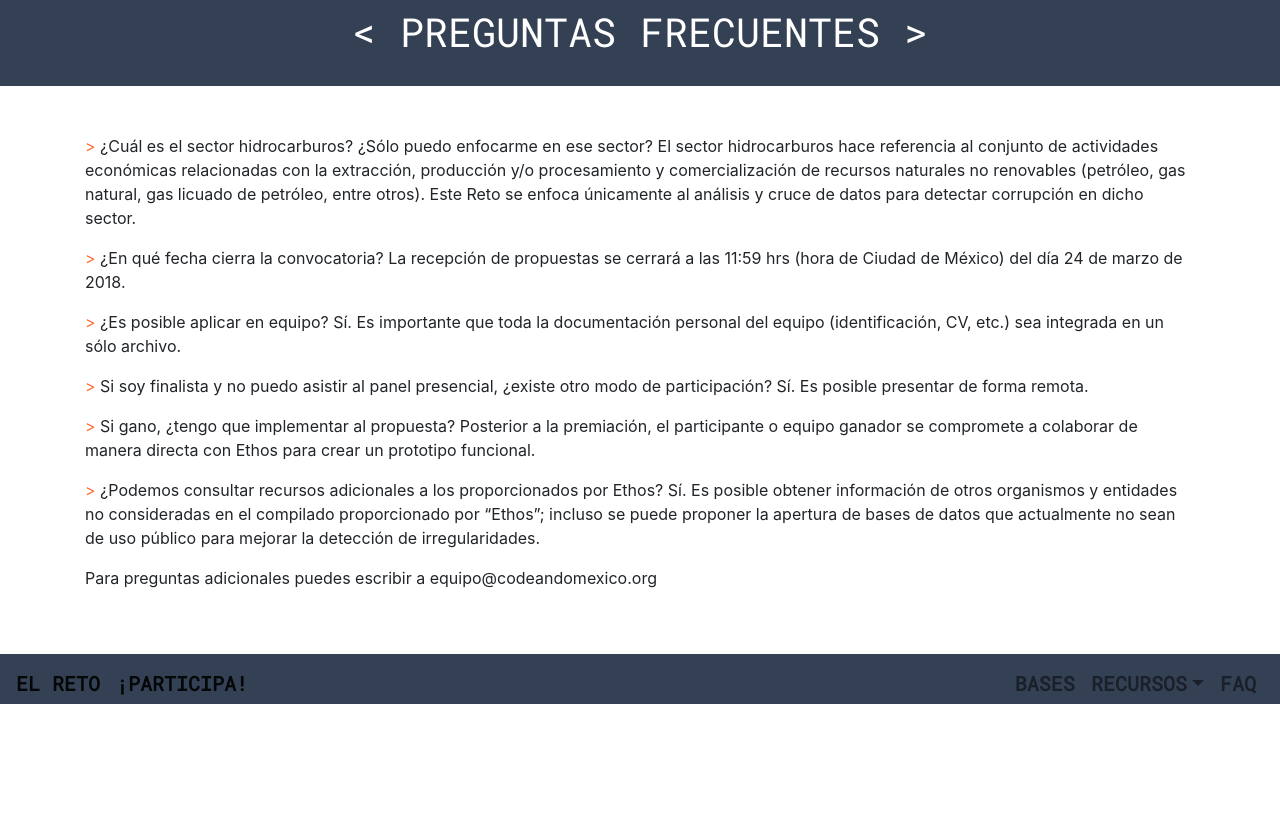
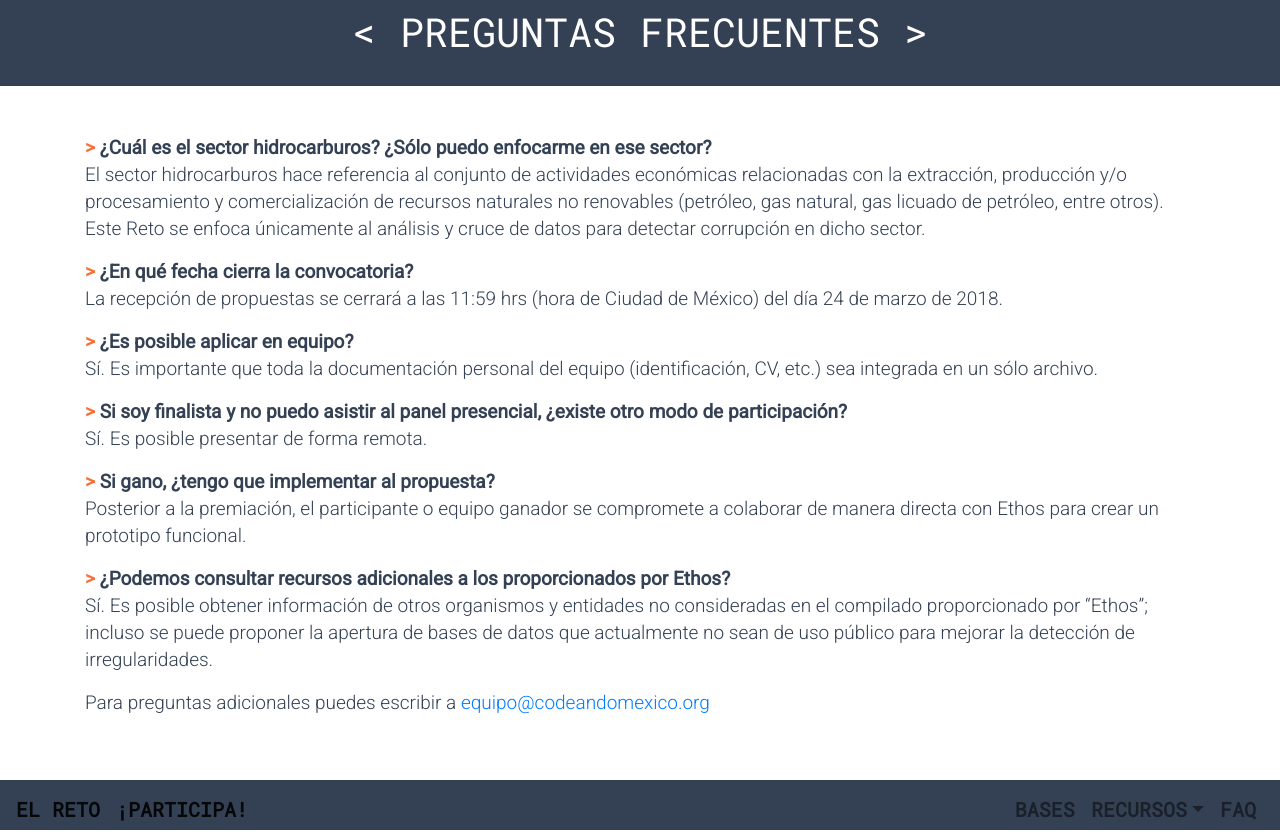
Before and after one commit to jorandradefig/retoethos.org, a React (Create React App) app in the folder app/: page / in a window 1280 px wide. Shown: the part 2040-2878 px from the top of the page. Before the commit the page ends 2752 px from the top, so only its background shows below. Built offline with nearby package versions, Linux system fonts and the light colour scheme.

Commit message:
Update faq

```diff
--- a/app/src/Home/Faq.css
+++ b/app/src/Home/Faq.css
@@ -1,3 +1,12 @@
-.signalP {
+.Faq p {
+  font-family: 'Roboto', sans-serif;
+  font-style: normal;
+  font-weight: 300;
+  line-height: 27px;
+  font-size: 19px;
+  color: #344154;
+}
+
+.greater {
   color: #F96E36;
 }
--- a/app/src/Home/Faq.js
+++ b/app/src/Home/Faq.js
@@ -13,27 +13,25 @@ class Faq extends Component {
         <Container className="py-5">
           <Row>
             <Col xs="12" lg="12">
-              <p>
-                <span className="signalP"> &gt; </span> ¿Cuál es el sector hidrocarburos? ¿Sólo puedo enfocarme en ese sector? El sector hidrocarburos hace referencia al conjunto de actividades económicas relacionadas con la extracción, producción y/o procesamiento y comercialización de recursos naturales no renovables (petróleo, gas natural, gas licuado de petróleo, entre otros). Este Reto se enfoca únicamente al análisis y cruce de datos para detectar corrupción en dicho sector.
-              </p>
-              <p>
-                <span className="signalP"> &gt; </span> ¿En qué fecha cierra la convocatoria? La recepción de propuestas se cerrará a las 11:59 hrs (hora de Ciudad de México) del día 24 de marzo de 2018.
-              </p>
-              <p>
-                <span className="signalP"> &gt; </span> ¿Es posible aplicar en equipo? Sí. Es importante que toda la documentación personal del equipo (identificación, CV, etc.) sea integrada en un sólo archivo.
-              </p>
-              <p>
-                <span className="signalP"> &gt; </span> Si soy finalista y no puedo asistir al panel presencial, ¿existe otro modo de participación? Sí. Es posible presentar de forma remota.
-              </p>
-              <p>
-                <span className="signalP"> &gt; </span> Si gano, ¿tengo que implementar al propuesta? Posterior a la premiación, el participante o equipo ganador se compromete a colaborar de manera directa con Ethos para crear un prototipo funcional.
-              </p>
-              <p>
-                <span className="signalP"> &gt; </span> ¿Podemos consultar recursos adicionales a los proporcionados por Ethos? Sí. Es posible obtener información de otros organismos y entidades no consideradas en el compilado proporcionado por “Ethos”; incluso se puede proponer la apertura de bases de datos que actualmente no sean de uso público para mejorar la detección de irregularidades.
-              </p>
-              <p>
-                Para preguntas adicionales puedes escribir a equipo@codeandomexico.org
-              </p>
+              <p className="font-weight-bold mb-0"><span className="greater"> &gt; </span> ¿Cuál es el sector hidrocarburos? ¿Sólo puedo enfocarme en ese sector?</p>
+              <p>El sector hidrocarburos hace referencia al conjunto de actividades económicas relacionadas con la extracción, producción y/o procesamiento y comercialización de recursos naturales no renovables (petróleo, gas natural, gas licuado de petróleo, entre otros). Este Reto se enfoca únicamente al análisis y cruce de datos para detectar corrupción en dicho sector.</p>
+
+              <p className="font-weight-bold mb-0"><span className="greater"> &gt; </span> ¿En qué fecha cierra la convocatoria?</p>
+              <p>La recepción de propuestas se cerrará a las 11:59 hrs (hora de Ciudad de México) del día 24 de marzo de 2018.</p>
+
+              <p className="font-weight-bold mb-0"><span className="greater"> &gt; </span> ¿Es posible aplicar en equipo?</p>
+              <p>Sí. Es importante que toda la documentación personal del equipo (identificación, CV, etc.) sea integrada en un sólo archivo.</p>
+
+              <p className="font-weight-bold mb-0"><span className="greater"> &gt; </span> Si soy finalista y no puedo asistir al panel presencial, ¿existe otro modo de participación?</p>
+              <p>Sí. Es posible presentar de forma remota.</p>
+
+              <p className="font-weight-bold mb-0"><span className="greater"> &gt; </span> Si gano, ¿tengo que implementar al propuesta?</p>
+              <p>Posterior a la premiación, el participante o equipo ganador se compromete a colaborar de manera directa con Ethos para crear un prototipo funcional.</p>
+
+              <p className="font-weight-bold mb-0"><span className="greater"> &gt; </span> ¿Podemos consultar recursos adicionales a los proporcionados por Ethos?</p>
+              <p>Sí. Es posible obtener información de otros organismos y entidades no consideradas en el compilado proporcionado por “Ethos”; incluso se puede proponer la apertura de bases de datos que actualmente no sean de uso público para mejorar la detección de irregularidades.</p>
+
+              <p>Para preguntas adicionales puedes escribir a <a href="mailto:equipo@codeandomexico.org" target="_top">equipo@codeandomexico.org</a></p>
             </Col>
           </Row>
         </Container>
```
